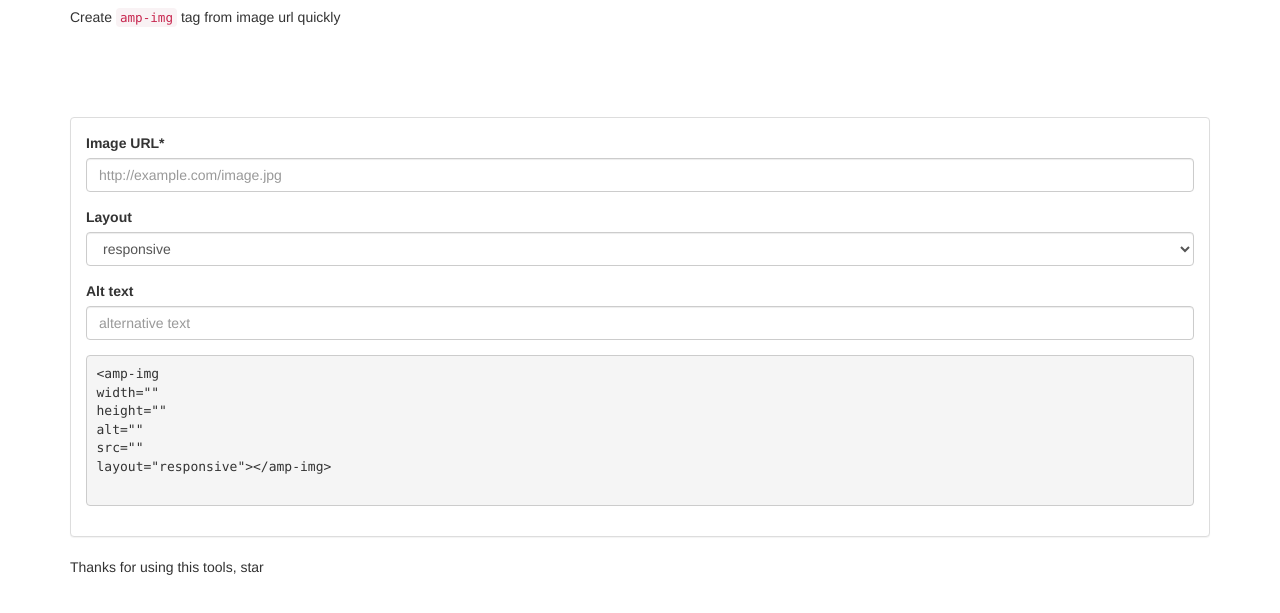
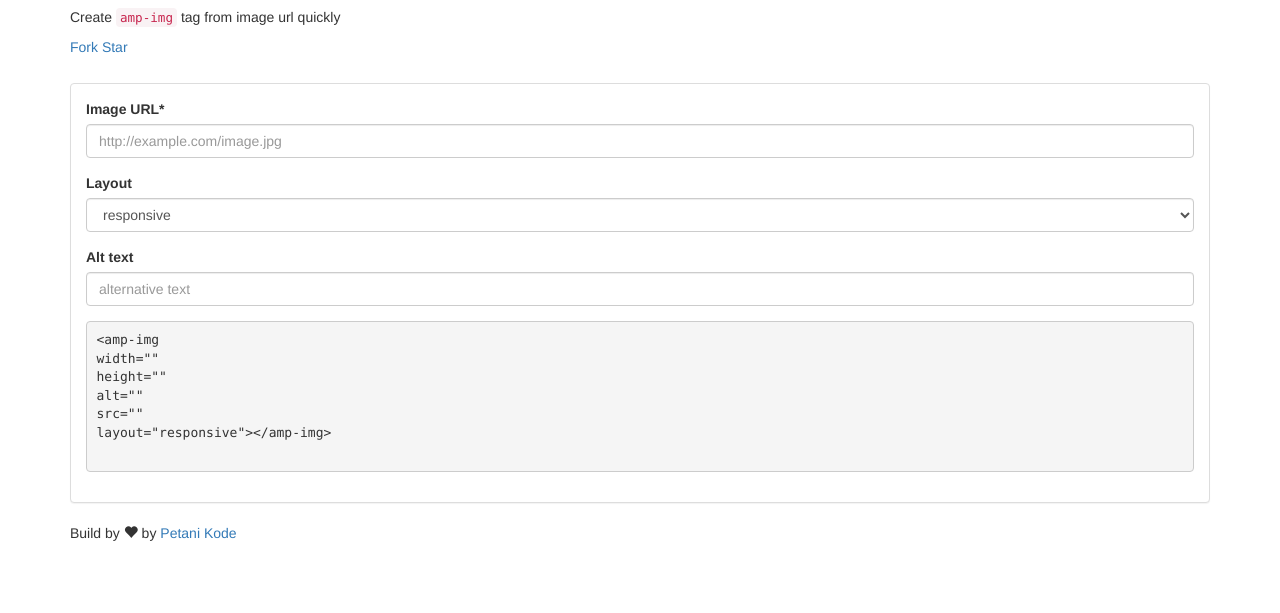
Before and after one commit to petanikode/amp-tools, a plain HTML site: page amp-img.html in a window 1280 px wide. Shown: the part 63-676 px from the top of the page. Drawn offline with nearby package versions, Linux system fonts and the light colour scheme.

Commit message:
add github button

```diff
--- a/amp-img.html
+++ b/amp-img.html
@@ -6,6 +6,8 @@
         <!-- Latest compiled and minified CSS -->
         <link rel="stylesheet" href="https://maxcdn.bootstrapcdn.com/bootstrap/3.3.7/css/bootstrap.min.css" integrity="sha384-BVYiiSIFeK1dGmJRAkycuHAHRg32OmUcww7on3RYdg4Va+PmSTsz/K68vbdEjh4u" crossorigin="anonymous">
         <script src="https://unpkg.com/vue/dist/vue.js"></script>
+        <!-- Place this tag in your head or just before your close body tag. -->
+        <script async defer src="https://buttons.github.io/buttons.js"></script>
 
     </head>
     <body>
@@ -15,6 +17,12 @@
         <div class="col-md-4">
             <h1>AMP Image Creator</h1>
             <p>Create <code>amp-img</code> tag from image url quickly</p>
+
+
+            <p>
+            <a class="github-button" href="https://github.com/petanikode/amp-tools/fork" data-icon="octicon-repo-forked" data-count-href="/petanikode/amp-tools/network" data-count-api="/repos/petanikode/amp-tools#forks_count" data-count-aria-label="# forks on GitHub" aria-label="Fork petanikode/amp-tools on GitHub">Fork</a>
+            <a class="github-button" href="https://github.com/petanikode/amp-tools" data-icon="octicon-star" data-count-href="/petanikode/amp-tools/stargazers" data-count-api="/repos/petanikode/amp-tools#stargazers_count" data-count-aria-label="# stargazers on GitHub" aria-label="Star petanikode/amp-tools on GitHub">Star</a>
+            </p>
         </div>
         <div class="col-md-8">
             <!-- Future Development, mybe ads here -->
@@ -28,7 +36,7 @@
 
 
 
-                    <div class="panel panel-default" style="margin-top:10vh">
+                    <div class="panel panel-default" style="margin-top:2vh">
                         <div class="panel-body">
 
                     <div class="form-group">
@@ -79,7 +87,7 @@ layout="{{ layout }}"&gt;&lt;/amp-img&gt;
             <div class="container">
             <div class="row">
             <div class="col-md-12">
-            <p>Thanks for using this tools, star </p>
+            <p>Build by <i class="glyphicon glyphicon-heart"></i> by <a href="http://petanikode.com/" rel="dofollow">Petani Kode</a></p>
             </div>
             </div>
             </div>
```
